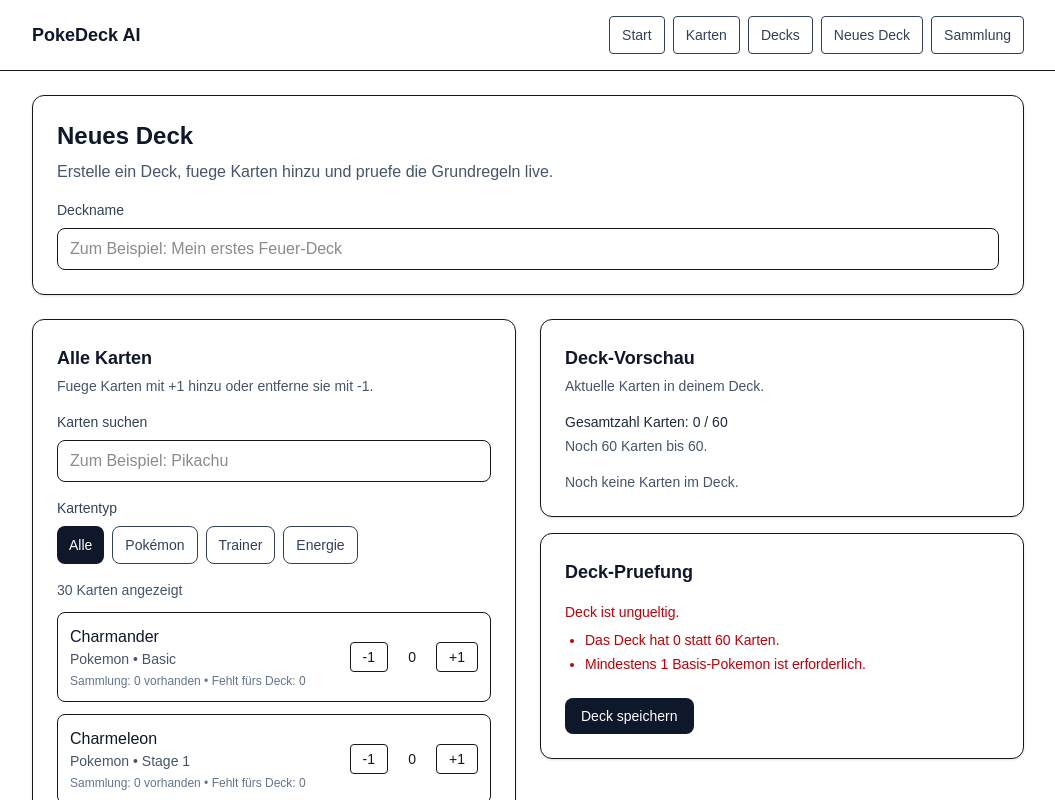
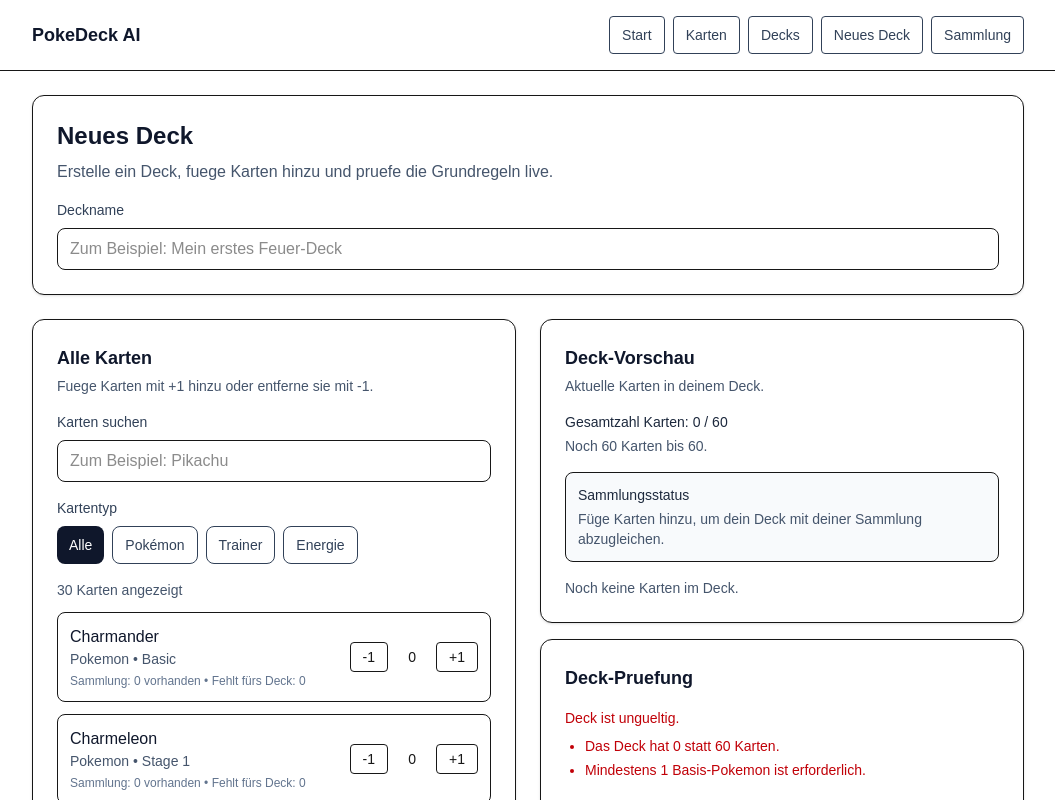
Before and after one commit to francescopinto33/pokedeck-ai-app, a Next.js app: page /decks/new in a window 1280 px wide. Shown: the top 800 px of the page, without its empty margins (112-1167 px from the left). Built offline with nearby package versions, Linux system fonts and the light colour scheme.

Commit message:
Add live collection summary to deck builder

```diff
--- a/src/app/decks/new/DeckBuilderClient.tsx
+++ b/src/app/decks/new/DeckBuilderClient.tsx
@@ -3,6 +3,7 @@
 import { useEffect, useMemo, useState } from "react";
 import { useRouter, useSearchParams } from "next/navigation";
 import { sampleCards } from "@/data/sampleCards";
+import { compareDeckToCollection } from "@/lib/compareDeckToCollection";
 import { getCollection, getDeckById, upsertDeck } from "@/lib/storage";
 import { validateDeck } from "@/lib/validateDeck";
 import type { Card, CollectionEntry, Deck, DeckCard } from "@/types";
@@ -116,6 +117,18 @@ export default function DeckBuilderClient() {
 
     return validateDeck(deckToValidate, sampleCards);
   }, [createdAt, deckCards, deckId, deckName]);
+
+  const collectionComparison = useMemo(() => {
+    const deckToCompare: Deck = {
+      id: deckId ?? "temporary-deck",
+      name: deckName || "Unbenanntes Deck",
+      cards: deckCards,
+      createdAt: createdAt || new Date().toISOString(),
+      updatedAt: new Date().toISOString(),
+    };
+
+    return compareDeckToCollection(deckToCompare, collection, sampleCards);
+  }, [collection, createdAt, deckCards, deckId, deckName]);
 
   function getCardCount(cardId: string) {
     const existingEntry = deckCards.find((entry) => entry.cardId === cardId);
@@ -371,6 +384,23 @@ export default function DeckBuilderClient() {
               <p className="mt-1 text-sm text-slate-600">{deckSizeMessage}</p>
             </div>
 
+            <div className="mt-4 rounded-lg border bg-slate-50 p-3 text-sm">
+              <p className="font-medium text-slate-800">Sammlungsstatus</p>
+              {totalCards === 0 ? (
+                <p className="mt-1 text-slate-600">
+                  Füge Karten hinzu, um dein Deck mit deiner Sammlung abzugleichen.
+                </p>
+              ) : collectionComparison.isFullyBuildable ? (
+                <p className="mt-1 text-green-700">
+                  Alle Karten für dieses Deck sind in deiner Sammlung vorhanden.
+                </p>
+              ) : (
+                <p className="mt-1 text-red-700">
+                  Es fehlen noch {collectionComparison.totalMissingCards} Karten für dieses Deck ({collectionComparison.missingUniqueCards} verschiedene Karten).
+                </p>
+              )}
+            </div>
+
             <div className="mt-4 space-y-4">
               {selectedCards.length === 0 ? (
                 <p className="text-sm text-slate-600">
```
